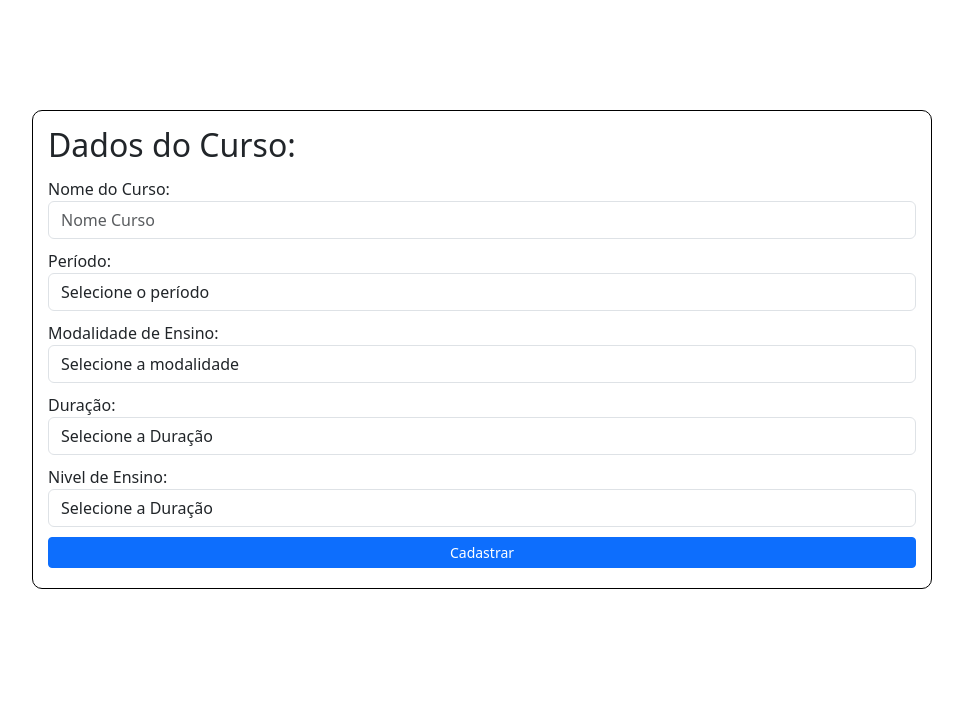
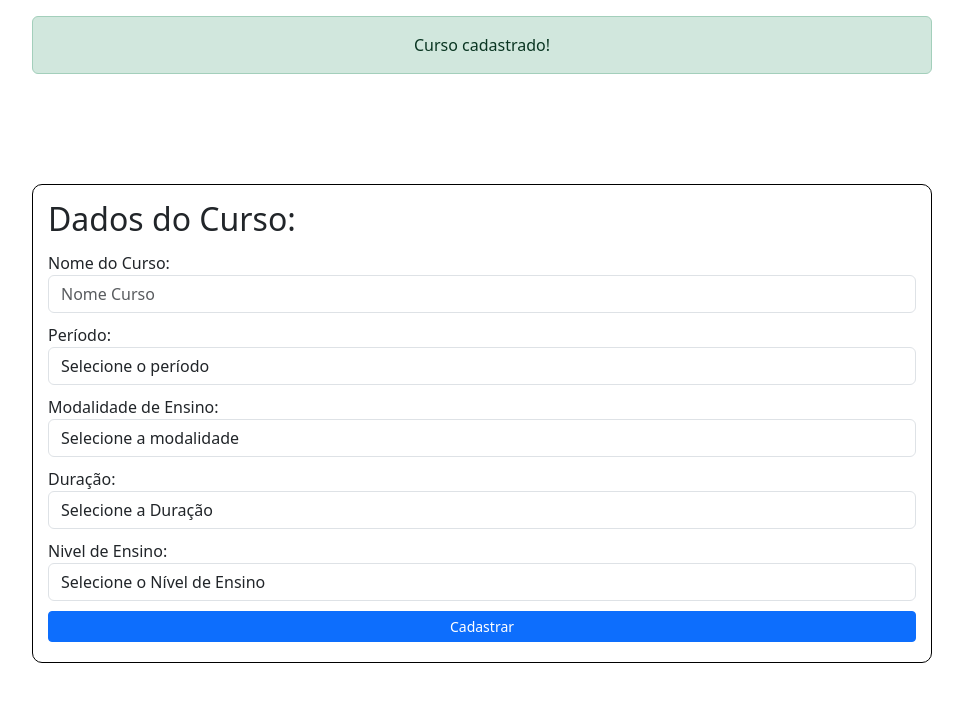
Before and after one commit to matheus30507-prog/Projeto_Cadastro_Estudante, a PHP site: page /cadastro_curso/curso.php?sucesso=1 in a window 1280 px wide. Shown: the part 56-758 px from the top of the page, without its empty margins (158-1121 px from the left). Run offline with PHP 8.4, Linux system fonts and the light colour scheme.

Commit message:
Versao Alpha [2.0] Finalizando Cadastro de cursos

```diff
--- a/cadastro_curso/curso.php
+++ b/cadastro_curso/curso.php
@@ -16,6 +16,13 @@
       		</li>
       	</ul>
 	</nav>
+
+	<?php if (isset($_GET['sucesso'])): ?>
+    	<div class="alert alert-success text-center mt-3 mx-auto" style="max-width: 900px;">
+        	Curso cadastrado!
+    	</div>
+	<?php endif; ?>
+
 		<form class="alinhamento" method="POST" action="salvar_curso.php">
 			<h2>Dados do Curso:</h2>
 			<div class="form-group">
@@ -57,7 +64,7 @@
 			<div class="form-group">
     			<label>Nivel de Ensino:</label>
     			<select name="nivel_ensino" class="form-control" required>
-    				<option value="">Selecione a Duração</option>
+    				<option value="">Selecione o Nível de Ensino</option>
     				<option value="Graduação">Graduação</option>
     				<option value="Pós-Graduação">Pós-Graduação</option>
     				<option value="Tecnico">Tecnico</option>
```
Also changed, not shown: cadastro_curso/salvar_curso.php (+15 -0 lines).
